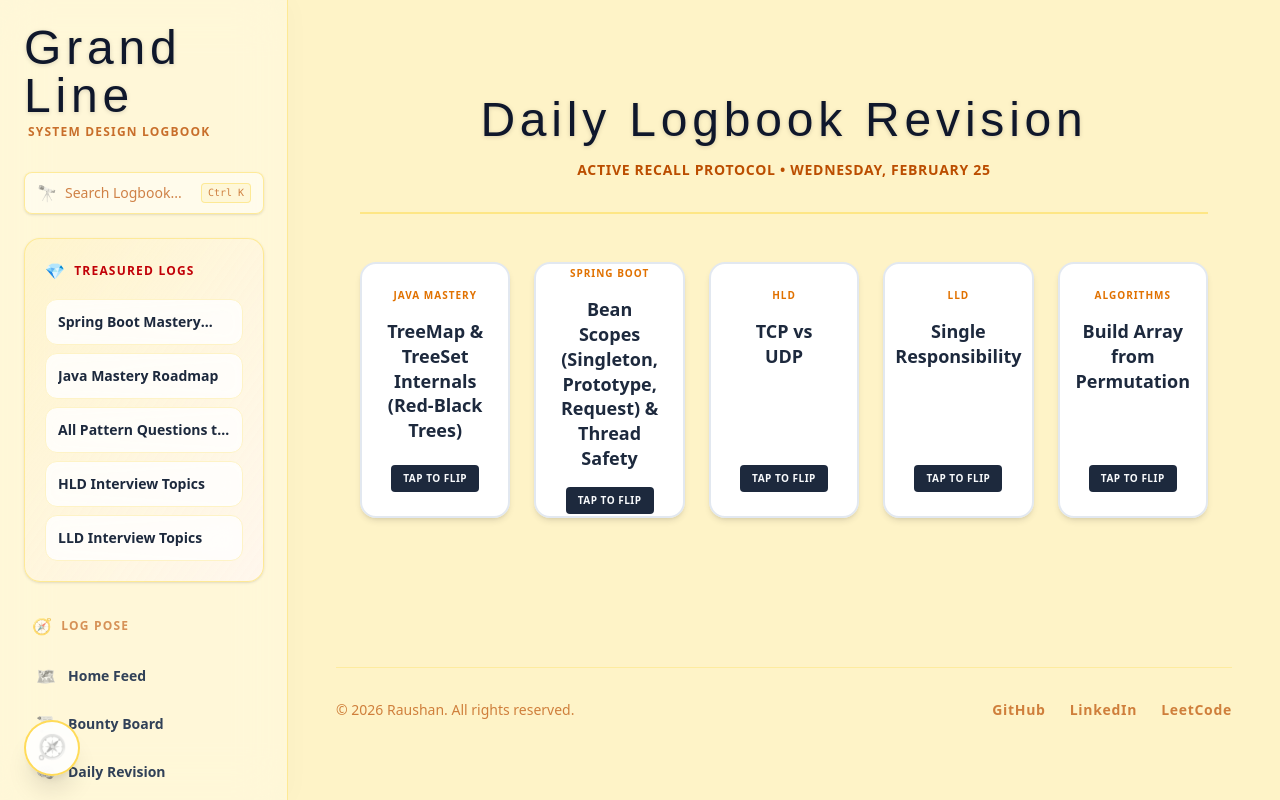
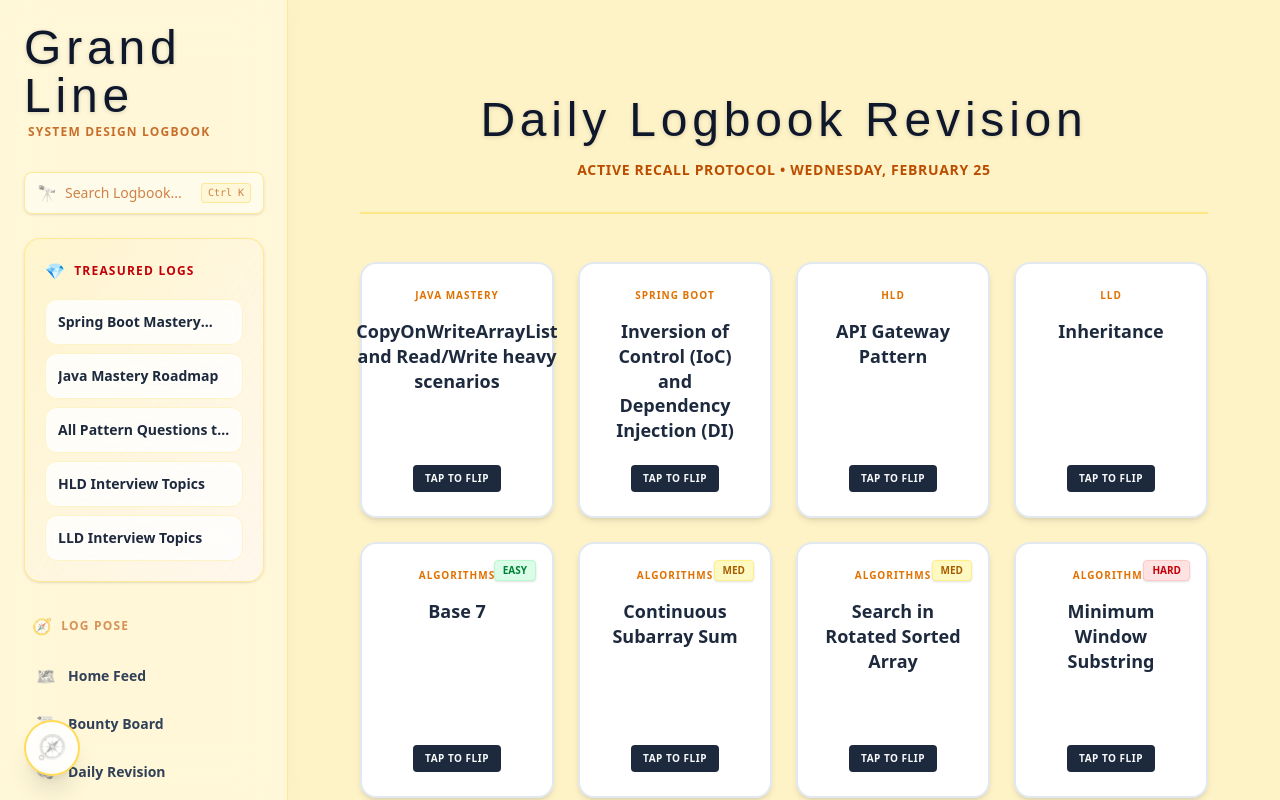
Before and after one commit to raushank007/traking-learning, a Next.js app: page /revision in a window 1280 px wide. Built offline with nearby package versions, Linux system fonts and the light colour scheme; a web font is replaced by a local one.

Commit message:
flash card

```diff
--- a/src/components/DailyRevisionClient.tsx
+++ b/src/components/DailyRevisionClient.tsx
@@ -2,18 +2,29 @@
 "use client";
 
 import React, { useState, useEffect } from 'react';
-import Flashcard from './Flashcard'; // Assuming you saved Flashcard here
+import Flashcard from './Flashcard';
 import { CategoryDeck, RevisionCard } from '../lib/revision';
 
-// Hash function moved to the client
-function getDailyRandomItem<T>(items: T[], dateStr: string): T | null {
-  if (items.length === 0) return null;
-  let hash = 0;
-  for (let i = 0; i < dateStr.length; i++) {
-    hash = Math.imul(31, hash) + dateStr.charCodeAt(i) | 0;
+// 🌟 UPGRADED: Can now pick multiple unique items deterministically based on a date seed
+function getDailyRandomItems<T>(items: T[], dateStr: string, count: number, salt: string): T[] {
+  if (items.length === 0) return [];
+  if (items.length <= count) return [...items]; // Return all if we don't have enough
+
+  const selected: T[] = [];
+  const available = [...items];
+
+  for (let c = 0; c < count; c++) {
+    let hash = 0;
+    const hashStr = dateStr + salt + c.toString();
+    for (let i = 0; i < hashStr.length; i++) {
+      hash = Math.imul(31, hash) + hashStr.charCodeAt(i) | 0;
+    }
+    const index = Math.abs(hash) % available.length;
+    selected.push(available[index]);
+    available.splice(index, 1); // Remove picked item to prevent duplicates
   }
-  const index = Math.abs(hash) % items.length;
-  return items[index];
+
+  return selected;
 }
 
 export default function DailyRevisionClient({ decks }: { decks: CategoryDeck[] }) {
@@ -21,24 +32,46 @@ export default function DailyRevisionClient({ decks }: { decks: CategoryDeck[] }
   const [displayDate, setDisplayDate] = useState("");
 
   useEffect(() => {
-    // Run only in the browser so it builds statically without hydration mismatches
     const todayStr = new Date().toLocaleDateString('en-CA');
     setDisplayDate(new Date().toLocaleDateString('en-US', { weekday: 'long', month: 'long', day: 'numeric' }));
 
-    const pickedCards = decks.map(deck => {
-      const dailyPick = getDailyRandomItem(deck.cards, todayStr);
-      return dailyPick || {
-        category: deck.category,
-        topic: "No completed topics yet. Keep studying!",
-        link: "#"
-      };
+    const pickedCards: RevisionCard[] = [];
+
+    decks.forEach(deck => {
+      // 🌟 NEW: Custom Distribution for Algorithms
+      if (deck.category === 'Algorithms') {
+        const easyCards = deck.cards.filter(c => c.difficulty === 'E');
+        const medCards = deck.cards.filter(c => c.difficulty === 'M');
+        const hardCards = deck.cards.filter(c => c.difficulty === 'H');
+
+        const pickedEasy = getDailyRandomItems(easyCards, todayStr, 1, "algoE");
+        const pickedMed = getDailyRandomItems(medCards, todayStr, 2, "algoM");
+        const pickedHard = getDailyRandomItems(hardCards, todayStr, 1, "algoH");
+
+        const algoPicks = [...pickedEasy, ...pickedMed, ...pickedHard];
+
+        if (algoPicks.length > 0) {
+          pickedCards.push(...algoPicks);
+        } else {
+          pickedCards.push({ category: deck.category, topic: "No completed topics yet. Keep studying!", link: "#" });
+        }
+      }
+      // 🌟 Standard Distribution (1 per category) for everything else
+      else {
+        const standardPick = getDailyRandomItems(deck.cards, todayStr, 1, deck.category);
+        if (standardPick.length > 0) {
+          pickedCards.push(standardPick[0]);
+        } else {
+          pickedCards.push({ category: deck.category, topic: "No completed topics yet. Keep studying!", link: "#" });
+        }
+      }
     });
 
     setDailyCards(pickedCards);
   }, [decks]);
 
   return (
-    <div className="w-full max-w-6xl mx-auto py-12 px-6">
+    <div className="w-full max-w-7xl mx-auto py-12 px-6">
       <header className="mb-12 text-center border-b-2 border-amber-200 pb-8">
         <h1 className="text-4xl md:text-5xl font-pirate tracking-widest text-slate-900 drop-shadow-sm mb-4">
           Daily Logbook Revision
@@ -48,8 +81,9 @@ export default function DailyRevisionClient({ decks }: { decks: CategoryDeck[] }
         </p>
       </header>
 
+      {/* 🌟 Adjusted grid to handle 8 cards comfortably (4 core + 4 algo) */}
       {dailyCards.length > 0 && (
-        <div className="grid grid-cols-1 md:grid-cols-2 lg:grid-cols-5 gap-6">
+        <div className="grid grid-cols-1 sm:grid-cols-2 md:grid-cols-3 lg:grid-cols-4 gap-6">
           {dailyCards.map((card, index) => (
             <Flashcard key={`${card.category}-${index}`} card={card} />
           ))}
--- a/src/components/Flashcard.tsx
+++ b/src/components/Flashcard.tsx
@@ -7,9 +7,14 @@ import { RevisionCard } from '../lib/revision';
 
 export default function Flashcard({ card }: { card: RevisionCard }) {
   const [isFlipped, setIsFlipped] = useState(false);
+  const isPlaceholder = card.link === '#';
 
-  // If the link is '#', it means the parser didn't find any completed topics
-  const isPlaceholder = card.link === '#';
+  // 🌟 NEW: Difficulty Colors
+  const diffColors: Record<string, string> = {
+    'E': 'bg-green-100 text-green-700 border-green-200',
+    'M': 'bg-yellow-100 text-yellow-700 border-yellow-200',
+    'H': 'bg-red-100 text-red-700 border-red-200'
+  };
 
   return (
     <div
@@ -18,13 +23,20 @@ export default function Flashcard({ card }: { card: RevisionCard }) {
     >
       <div className={`relative h-full w-full rounded-2xl shadow-md transition-all duration-500 [transform-style:preserve-3d] ${isFlipped ? '[transform:rotateY(180deg)]' : ''}`}>
 
-        {/* 🌟 FRONT: The Topic to Revise */}
+        {/* FRONT: The Topic to Revise */}
         <div className="absolute inset-0 flex flex-col items-center justify-center p-6 bg-white border-2 border-slate-200 hover:border-amber-400 transition-colors rounded-2xl backface-hidden text-center">
+
+          {/* 🌟 NEW: Difficulty Badge */}
+          {card.difficulty && (
+            <span className={`absolute top-4 right-4 text-[10px] font-black px-2 py-0.5 rounded border shadow-sm ${diffColors[card.difficulty]}`}>
+              {card.difficulty === 'E' ? 'EASY' : card.difficulty === 'M' ? 'MED' : 'HARD'}
+            </span>
+          )}
+
           <span className="text-[10px] font-black uppercase text-amber-600 tracking-widest mb-4">
             {card.category}
           </span>
 
-          {/* Topic Name is now front and center! */}
           <h3 className="text-lg font-bold text-slate-800 leading-snug mb-4">
             {card.topic}
           </h3>
@@ -36,7 +48,7 @@ export default function Flashcard({ card }: { card: RevisionCard }) {
           )}
         </div>
 
-        {/* 🌟 BACK: Action / Link */}
+        {/* BACK: Action / Link */}
         <div className="absolute inset-0 h-full w-full rounded-2xl bg-gradient-to-br from-amber-50 to-orange-50 p-6 text-slate-900 [transform:rotateY(180deg)] [backface-visibility:hidden] border-2 border-amber-400 shadow-lg flex flex-col items-center justify-center text-center">
 
           <span className="text-4xl mb-4">🧠</span>
--- a/src/lib/revision.ts
+++ b/src/lib/revision.ts
@@ -6,6 +6,7 @@ export interface RevisionCard {
   category: string;
   topic: string;
   link: string;
+  difficulty?: string;
 }
 
 export interface CategoryDeck {
@@ -13,8 +14,8 @@ export interface CategoryDeck {
   cards: RevisionCard[];
 }
 
-function parseRoadmapFile(fileName: string, categoryName: string): RevisionCard[] {
-  // 🌟 Looking inside the 'content' directory based on your project structure
+// 🌟 UPGRADED: Added requireCompleted parameter (defaults to true)
+function parseRoadmapFile(fileName: string, categoryName: string, requireCompleted: boolean = true): RevisionCard[] {
   const filePath = path.join(process.cwd(), 'content', fileName);
 
   if (!fs.existsSync(filePath)) {
@@ -24,55 +25,59 @@ function parseRoadmapFile(fileName: string, categoryName: string): RevisionCard[
 
   const fileContent = fs.readFileSync(filePath, 'utf-8');
   const lines = fileContent.split('\n');
-  const completedTopics: RevisionCard[] = [];
+  const topics: RevisionCard[] = [];
 
   for (const line of lines) {
-    // Look for markdown table rows
     if (line.trim().startsWith('|')) {
       const columns = line.split('|').map(col => col.trim());
 
-      // Ensure it's a valid data row (not a header or separator)
       if (columns.length >= 5 && !columns[1].includes('---')) {
+
+        // 🌟 FIXED: The text before the first pipe is empty, so columns[1] holds the difficulty
+        const diffStr = columns[1].replace(/\*/g, '');
+        const difficulty = ['E', 'M', 'H'].includes(diffStr) ? diffStr : undefined;
+
         const topicName = columns[2];
         const status = columns[3];
 
-        // Check if the topic is marked as completed
-        if (status.includes('[x]') || status.includes('[X]')) {
+        const isMarkedDone = status.includes('[x]') || status.includes('[X]');
 
-          // Extract link (looking for standard markdown link format)
+        // Push the card IF it doesn't require completion, OR if it's marked done
+        if (!requireCompleted || isMarkedDone) {
           let link = '#';
+          // Find the column containing the markdown link syntax [text](url)
           const linkCol = columns.find(col => col.includes(']('));
           if (linkCol) {
             const match = linkCol.match(/\(([^)]+)\)/);
             if (match) link = match[1];
           }
 
-          completedTopics.push({
+          topics.push({
             category: categoryName,
             topic: topicName,
-            link: link
+            link: link,
+            difficulty: difficulty
           });
         }
       }
     }
   }
 
-  return completedTopics;
+  return topics;
 }
 
-// 🌟 Returns ALL completed cards grouped by category, meant to be called at build time
 export function getAllCompletedCards(): CategoryDeck[] {
-  // These filenames must perfectly match the files in your 'content' folder
+  // 🌟 CONFIGURATION: Notice 'requireCompleted' is false ONLY for Algorithms
   const sources = [
-    { file: '2026-03-07-java.md', title: 'Java Mastery' },
-    { file: '2026-02-07-springboot.md', title: 'Spring Boot' },
-    { file: '2026-02-26-HLD.md', title: 'HLD' },
-    { file: '2026-02-26-LLD-topics.md', title: 'LLD' },
-    { file: '2026-02-26-All-Patterns-Questions.md', title: 'Algorithms' }
+    { file: '2026-03-07-java.md', title: 'Java Mastery', requireCompleted: true },
+    { file: '2026-02-07-springboot.md', title: 'Spring Boot', requireCompleted: true },
+    { file: '2026-02-26-HLD.md', title: 'HLD', requireCompleted: true },
+    { file: '2026-02-26-LLD-topics.md', title: 'LLD', requireCompleted: true },
+    { file: '2026-02-26-All-Patterns-Questions.md', title: 'Algorithms', requireCompleted: false }
   ];
 
   return sources.map(source => ({
     category: source.title,
-    cards: parseRoadmapFile(source.file, source.title)
+    cards: parseRoadmapFile(source.file, source.title, source.requireCompleted)
   }));
 }
```
